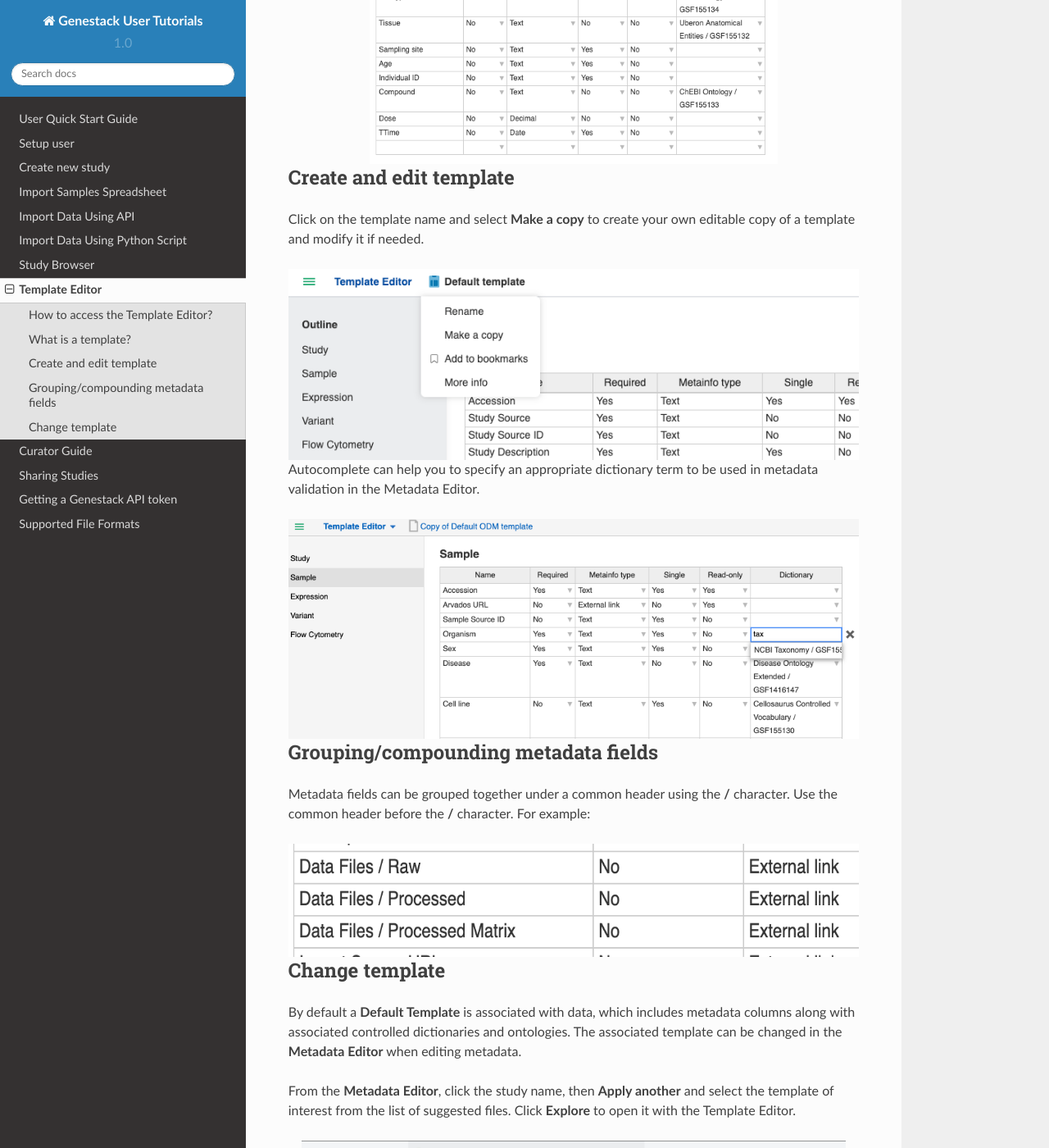
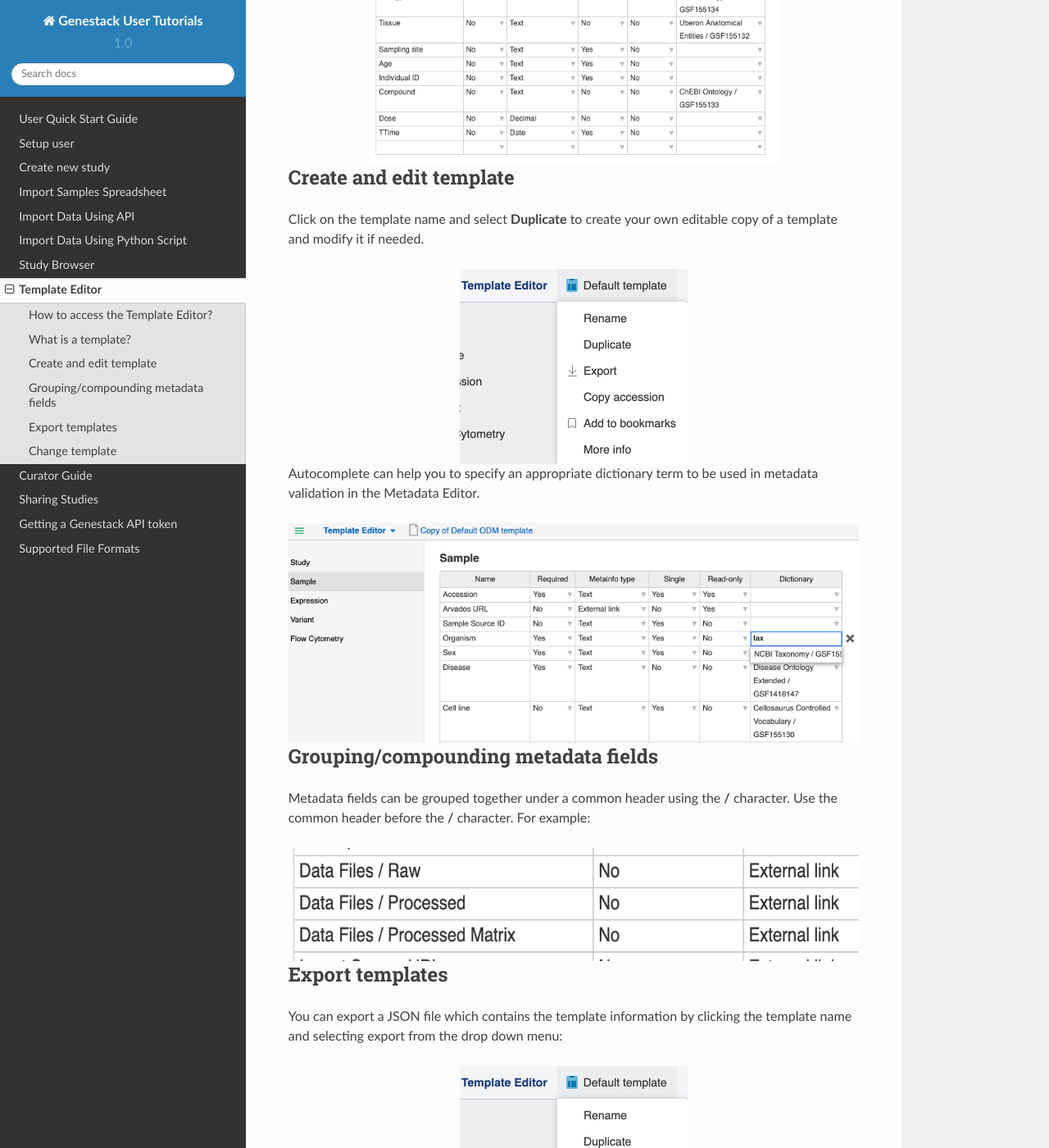
Before and after one commit to genestack/user-guide, a Sphinx documentation site: the page built from source/doc-odm-user-guide/template-editor.rst, in a window 1280 px wide and 1400 px high, scrolled down 2019 px. Shown: the whole window at 82% size. Built offline with Sphinx 7.4.7 and the Read the Docs theme 2.0.0, drawn with Linux system fonts in a browser that asks for light colours.

Commit message:
template editor dropdown menu changes, export

```diff
--- a/source/doc-odm-user-guide/template-editor.rst
+++ b/source/doc-odm-user-guide/template-editor.rst
@@ -54,9 +54,10 @@
 Create and edit template
 ------------------------
 
-Click on the template name and select **Make a copy** to create your own editable copy of a template and modify it if needed.
+Click on the template name and select **Duplicate** to create your own editable copy of a template and modify it if needed.
 
-.. image:: images/template-copy.png
+.. image:: images/Template_dropdown.png
+   :scale: 50 %
    :align: center
 
 Autocomplete can help you to specify an appropriate dictionary term to be used in metadata validation in the Metadata Editor.
@@ -76,6 +77,15 @@
    :align: center
 
 
+Export templates
+----------------
+
+You can export a JSON file which contains the template information by clicking the template name and selecting export from the drop down menu:
+
+.. image:: images/Template_dropdown.png
+   :scale: 50 %
+   :align: center
+
 Change template
 ---------------
 
```
Also changed, not shown: source/doc-odm-user-guide/images/Template_dropdown.png (added).
